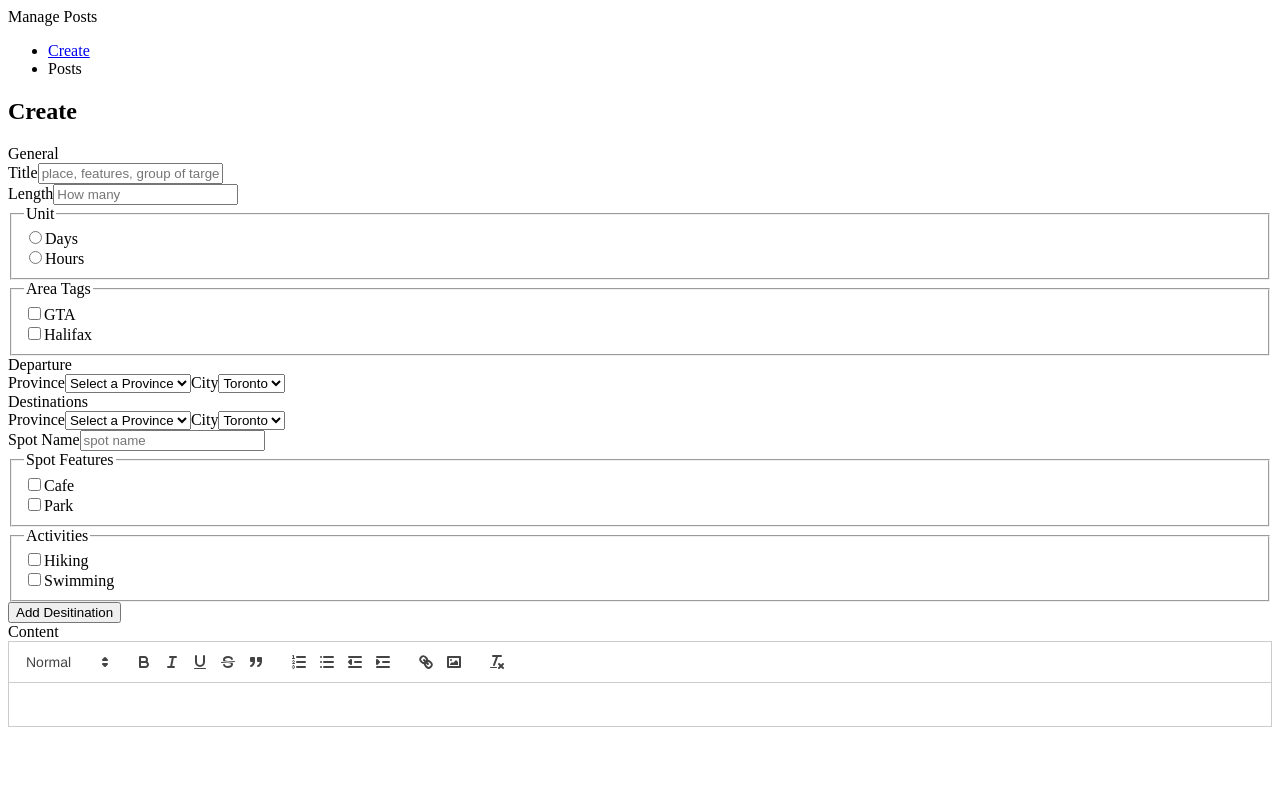
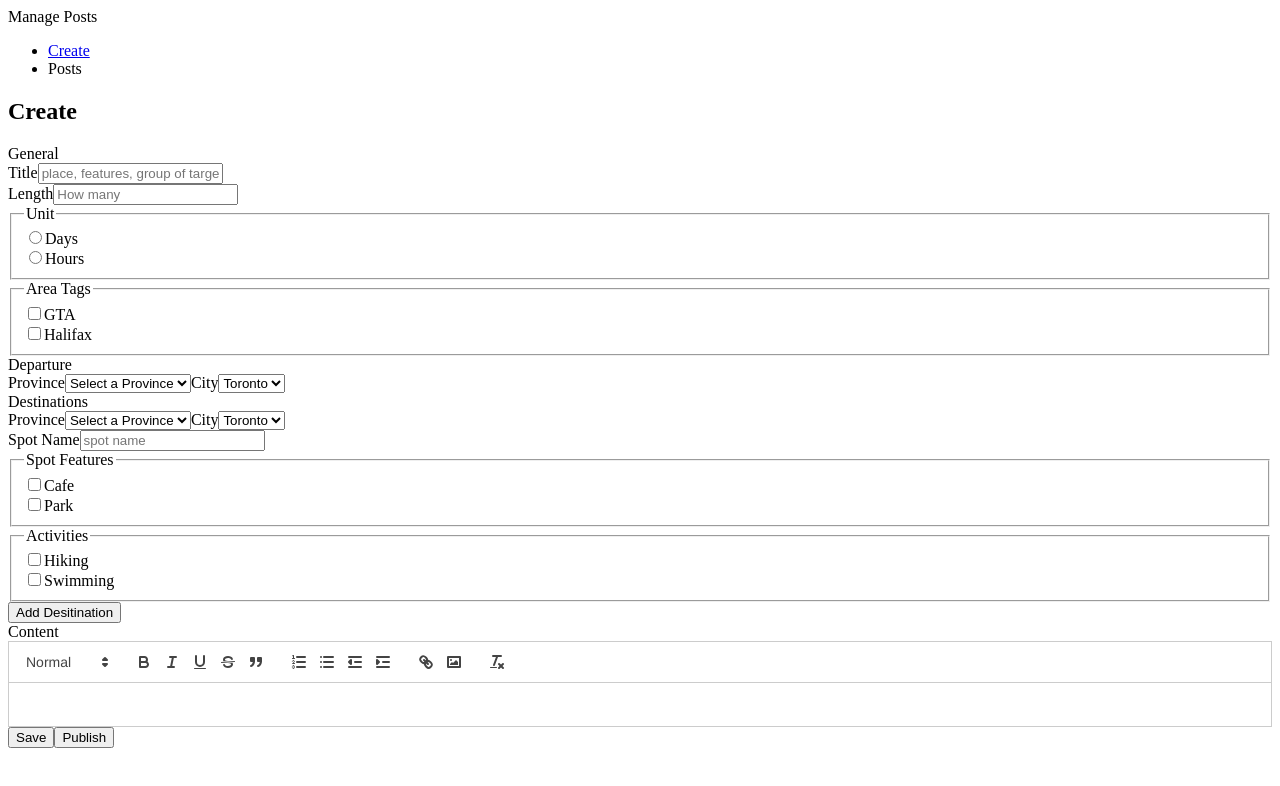
Before and after one commit to ilynnluo/nextjs-blog-admin, a Next.js app: page /posts/create in a window 1280 px wide. Shown: the top 786 px of the page. Built offline with nearby package versions, Linux system fonts and the light colour scheme.

Commit message:
+ add Buttons

```diff
--- a/app/posts/create/page.tsx
+++ b/app/posts/create/page.tsx
@@ -223,6 +223,14 @@ export default function CreatePost() {
                 formats={QuillFormats}
               />
             </div>
+            <div className="flex justify-end mt-12">
+              <button className="py-2 px-4 bg-white text-indigo-500 rounded border border-indigo-500">
+                Save
+              </button>
+              <button className="py-2 px-4 bg-indigo-500 text-white rounded">
+                Publish
+              </button>
+            </div>
           </div>
         </div>
       </div>
```
